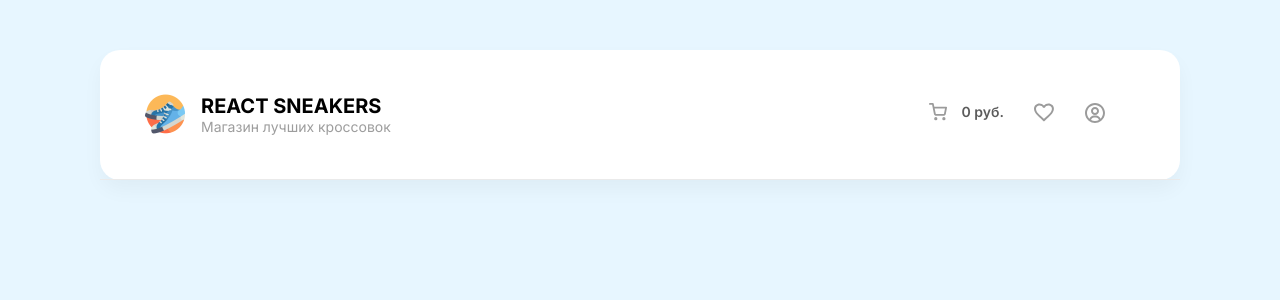
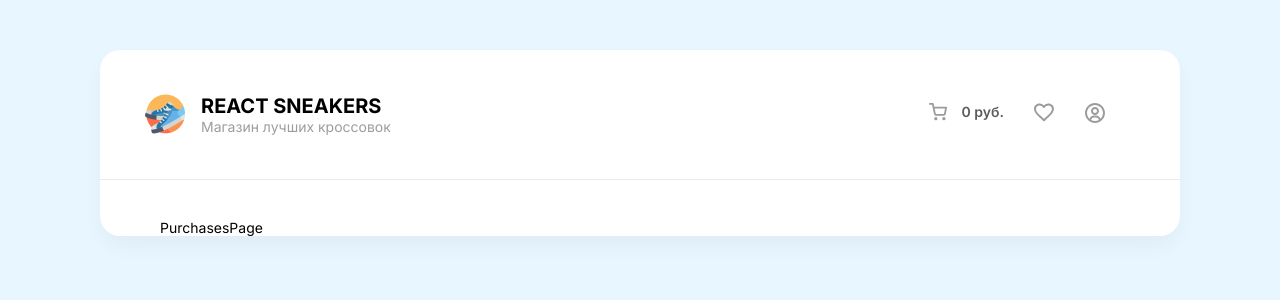
Before and after one commit to s1i1/React-Sneakers, a React (Create React App) app: page /purchases in a window 1280 px wide. Shown: the top 300 px of the page. Built offline with nearby package versions, Linux system fonts and the light colour scheme; no server answers.

Commit message:
Добавил роутинг PurchasesPage

```diff
--- a/src/App.js
+++ b/src/App.js
@@ -3,6 +3,7 @@ import { Routes, Route } from 'react-router-dom'
 import axios from "axios";
 import HomePage from './pages/HomePage';
 import FavoritePage from './pages/FavoritePage';
+import PurchasesPage from './pages/PurchasesPage';
 import Header from "./components/Header";
 import Basket from "./components/Basket";
 import setOverflow from "./setOverflow";
@@ -94,6 +95,7 @@ function App() {
               />
             } />
             <Route path="/favorite" element={<FavoritePage />} />
+            <Route path="/purchases" element={<PurchasesPage />} />
           </Routes>
         </div>
       </main>
--- a/src/components/Header/index.jsx
+++ b/src/components/Header/index.jsx
@@ -24,7 +24,9 @@ const Header = ({ total, onClickBasket }) => {
                         </Link>
                     </li>
                     <li>
-                        <img width={'20px'} height={'20px'} src="/img/header/profile_icon.svg" alr="profile_icon" />
+                        <Link to="/purchases">
+                            <img width={'20px'} height={'20px'} src="/img/header/profile_icon.svg" alr="profile_icon" />
+                        </Link>
                     </li>
                 </ul>
             </div>
--- /dev/null
+++ b/src/pages/PurchasesPage.jsx
@@ -0,0 +1,9 @@
+import React from 'react'
+
+const PurchasesPage = () => {
+    return (
+        <div>PurchasesPage</div>
+    )
+}
+
+export default PurchasesPage
```
